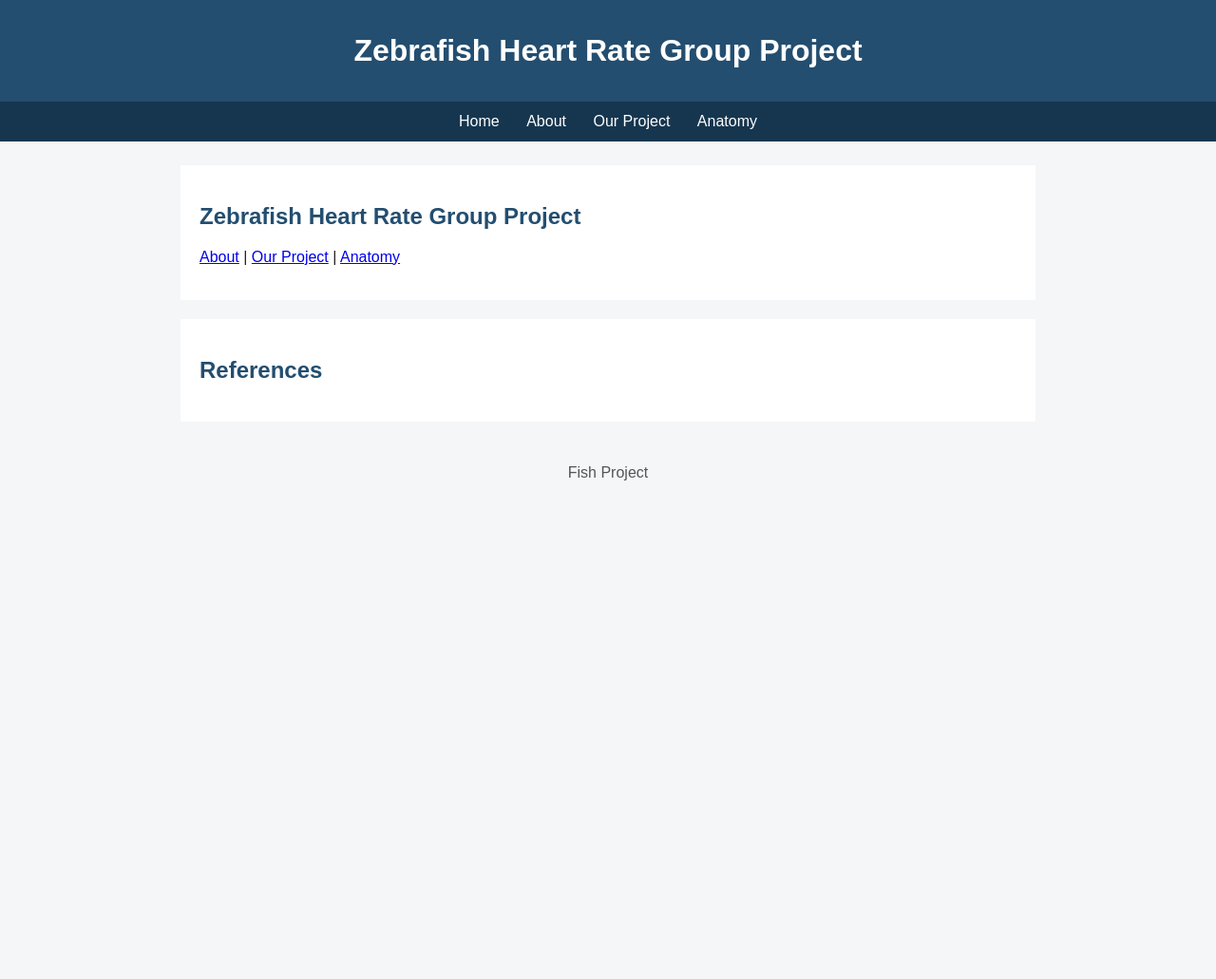
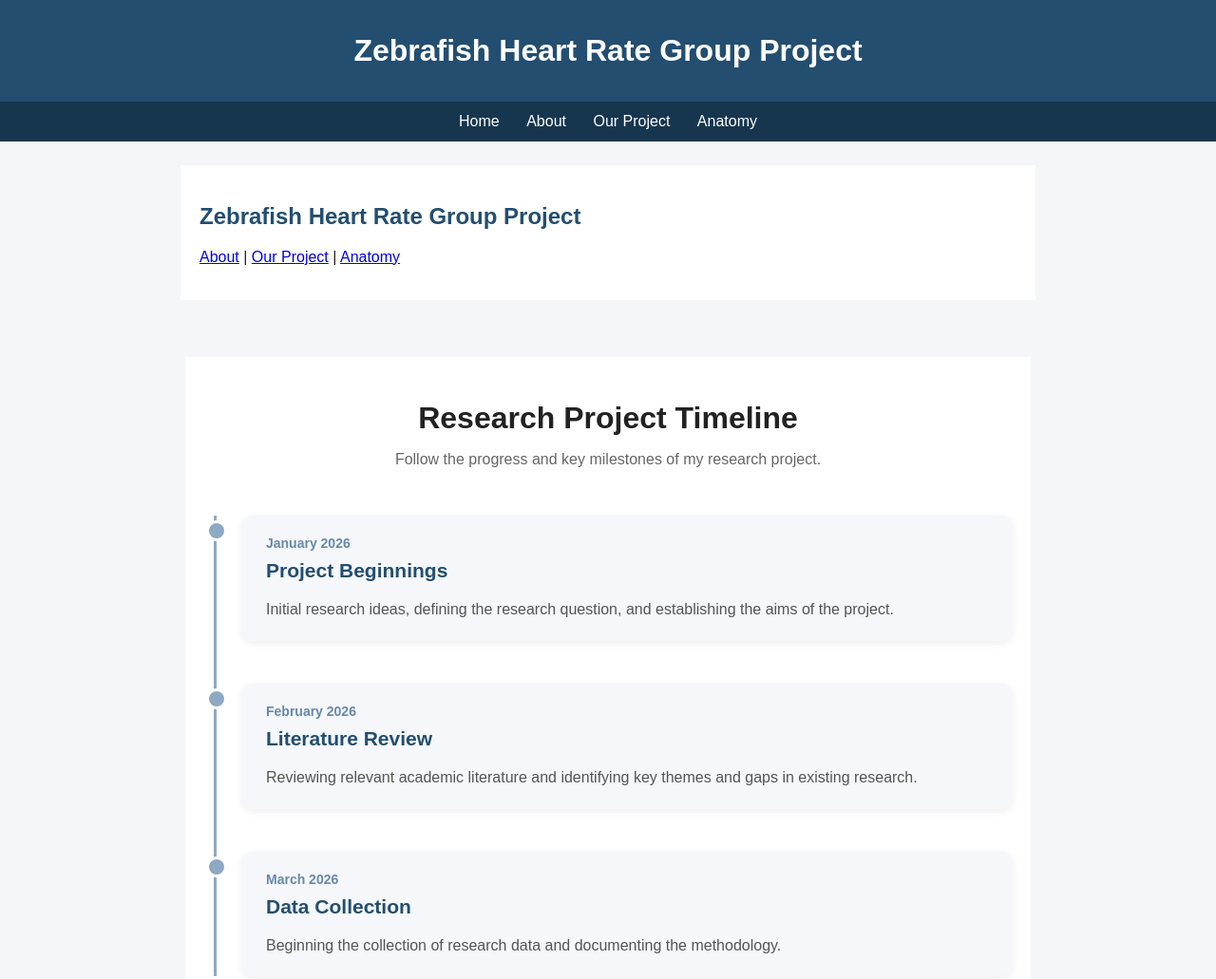
Before and after one commit to teamfishcode/Fish-Project, a website: page index.html in a window 1280 px wide. Shown: the top 1031 px of the page at 95% size. Before the commit the page ends 800 px from the top, so only its background shows below. Drawn offline with Linux system fonts and the light colour scheme.

Commit message:
Implement research project timeline section
Added a timeline section to display research project milestones with corresponding dates and descriptions.

```diff
--- a/index.html
+++ b/index.html
@@ -59,6 +59,104 @@
       padding: 20px;
       color: #555;
     }
+    /* Timeline section */
+.timeline-section {
+    max-width: 850px;
+    margin: 60px auto;
+    padding: 20px;
+}
+
+.timeline-section h1 {
+    text-align: center;
+    font-size: 32px;
+    margin-bottom: 10px;
+}
+
+.timeline-intro {
+    text-align: center;
+    color: #666;
+    margin-bottom: 50px;
+}
+
+/* Main timeline */
+/* Main timeline */
+.timeline {
+    position: relative;
+    padding-left: 40px;
+}
+
+/* Vertical line */
+.timeline::before {
+    content: '';
+    position: absolute;
+    left: 10px;
+    top: 0;
+    bottom: 0;
+    width: 3px;
+    background-color: #8da9c4;
+}
+
+/* Individual timeline items */
+.timeline-item {
+    position: relative;
+    margin-bottom: 45px;
+}
+
+/* Circular markers ON the line */
+.timeline-item::before {
+    content: '';
+    position: absolute;
+    left: -38px;
+    top: 5px;
+    width: 16px;
+    height: 16px;
+    background-color: #8da9c4;
+    border: 3px solid white;
+    border-radius: 50%;
+    z-index: 2;
+}
+
+/* Text positioned to the right of the marker */
+.timeline-content {
+    background-color: #f5f7fa;
+    padding: 20px 25px;
+    border-radius: 10px;
+    margin-left: 0;
+    box-shadow: 0 2px 8px rgba(0,0,0,0.08);
+}
+
+/* Dates */
+.timeline-date {
+    color: #6889aa;
+    font-size: 14px;
+    font-weight: bold;
+}
+
+.timeline-content h2 {
+    margin: 8px 0;
+    font-size: 21px;
+}
+
+.timeline-content p {
+    color: #555;
+    line-height: 1.6;
+    margin-bottom: 0;
+}
+
+/* Mobile responsiveness */
+@media (max-width: 600px) {
+    .timeline-section {
+        padding: 15px;
+    }
+
+    .timeline-content {
+        padding: 15px;
+    }
+
+    .timeline-content h2 {
+        font-size: 18px;
+    }
+}
   </style>
 </head>
 <body>
@@ -83,6 +181,55 @@
       </p>
     </section>
 
+<section class="timeline-section">
+    <h1>Research Project Timeline</h1>
+    <p class="timeline-intro">
+        Follow the progress and key milestones of my research project.
+    </p>
+
+    <div class="timeline">
+
+        <!-- MILESTONE 1 -->
+        <div class="timeline-item">
+            <div class="timeline-content">
+                <span class="timeline-date">January 2026</span>
+                <h2>Project Beginnings</h2>
+                <p>
+                    Initial research ideas, defining the research question,
+                    and establishing the aims of the project.
+                </p>
+            </div>
+        </div>
+
+        <!-- MILESTONE 2 -->
+        <div class="timeline-item">
+            <div class="timeline-content">
+                <span class="timeline-date">February 2026</span>
+                <h2>Literature Review</h2>
+                <p>
+                    Reviewing relevant academic literature and identifying
+                    key themes and gaps in existing research.
+                </p>
+            </div>
+        </div>
+
+        <!-- MILESTONE 3 -->
+        <div class="timeline-item">
+            <div class="timeline-content">
+                <span class="timeline-date">March 2026</span>
+                <h2>Data Collection</h2>
+                <p>
+                    Beginning the collection of research data and
+                    documenting the methodology.
+                </p>
+            </div>
+        </div>
+
+        <!-- ADD MORE MILESTONES HERE -->
+
+    </div>
+</section>
+
     <section id="bibliography">
       <h2>References</h2>
       <div id="references"></div>
```
